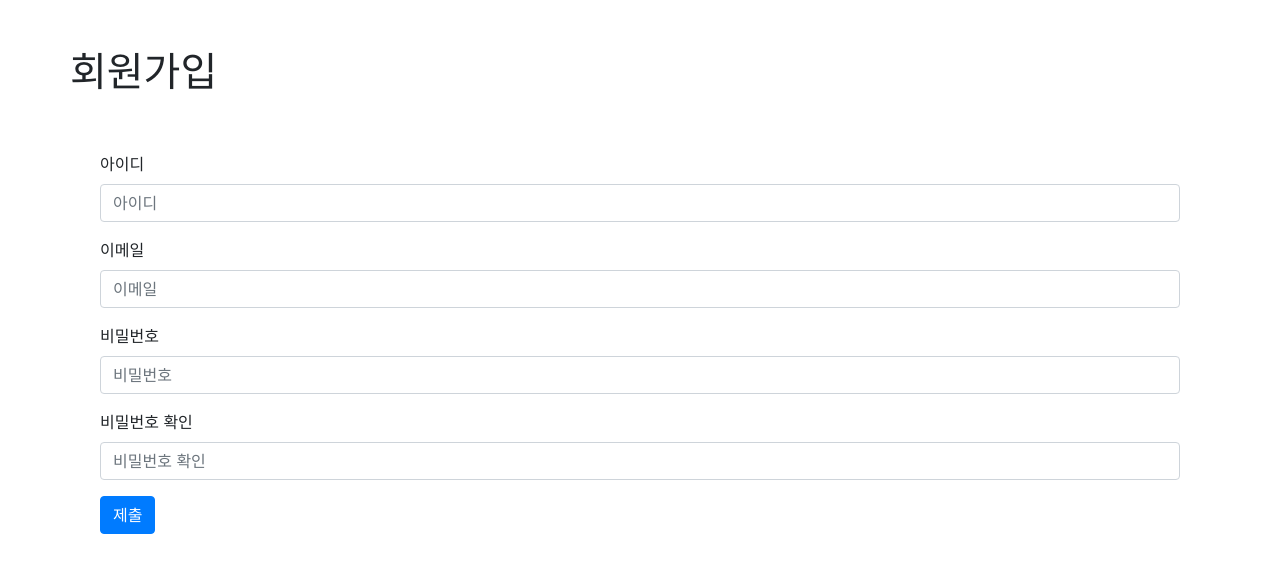
After one commit to won-hj/mon1tor, a Flask app: page /register in a window 1280 px wide. The commit adds this page. Shown: the top 573 px of the page. Run offline with Flask 3, Linux system fonts and the light colour scheme; some libraries are stand-ins or nearby versions.

Commit message:
fix:merge conflict resolve

```diff
--- a/app.py
+++ b/app.py
@@ -1,15 +1,69 @@
-from flask import Flask, render_template, request
+from flask import Flask, render_template, request, redirect, session, flash
+from flask_sqlalchemy import SQLAlchemy
+from Models import db
+from Models import User
+from form import RegisterForm, LoginForm
+from flask_wtf.csrf import CSRFProtect
 from crawling import naver_crawling
-
+import os
 app = Flask(__name__)
-
+app.config['SECRET_KEY'] = 'your-secret-key'
 @app.route('/')
 def index():
     return render_template('index.html')
+@app.route('/register', methods=['GET','POST']) #GET(정보보기), POST(정보수정) 메서드 허용
+def register():
+    form = RegisterForm()
+    if form.validate_on_submit(): #내용 채우지 않은 항목이 있는지까지 체크
+        userid = form.data.get('userid')
+        email = form.data.get('email')
+        password = form.data.get('password')
 
-@app.route('/login')
+        usertable = User(userid, email, password)
+
+        db.session.add(usertable) #DB저장
+        db.session.commit() #변동사항 반영
+
+        return "회원가입 성공"
+    return render_template('register.html', form=form)
+
+@app.route('/login', methods=['GET', 'POST'])
 def login():
-    return render_template('login.html')
+    form = LoginForm()
+    if form.validate_on_submit():
+        try:
+            userid = form.data.get('userid')
+            user = User.query.filter_by(userid=userid).first()  # 사용자 ID로 데이터베이스 검색
+
+            if not user:  # 사용자 정보가 데이터베이스에 없는 경우
+                flash('No user found with this userid')
+                return redirect('/login')
+
+            session['userid'] = userid
+            return redirect('/')
+        except ValueError:
+            return redirect('/login')  # ValueError 발생 시 로그인 페이지로 리다이렉트
+    return render_template('login.html', form=form)
+
+@app.route('/logout', methods=['GET'])
+def logout():
+    session.pop('userid', None)
+    return redirect('/')
+
+if __name__ == "__main__":
+    #데이터베이스---------
+    basedir = os.path.abspath(os.path.dirname(__file__)) #현재 파일이 있는 디렉토리 절대 경로
+    dbfile = os.path.join(basedir, 'db.sqlite') #데이터베이스 파일을 만든다
+
+    app.config['SQLALCHEMY_DATABASE_URI'] = 'sqlite:///' + dbfile
+    app.config['SQLALCHEMY_COMMIT_ON_TEARDOWN'] = True #커밋=DB반영
+    app.config['SQLALCHEMY_TRACK_MODIFICATIONS'] = False #추가 메모리를 사용하므로 꺼둔다
+
+#    db = SQLAlchemy() #SQLAlchemy를 사용해 데이터베이스 저장
+    db.init_app(app) #app설정값 초기화
+    db.app = app #Models.py에서 db를 가져와서 db.app에 app을 명시적으로 넣는다
+    with app.app_context():
+        db.create_all() #db 생성
 
 @app.route('/past_graph1')
 def past_graph1():
@@ -35,4 +89,4 @@ def prediction():
 
 
 if __name__ == "__main__":
-    app.run()
+    app.run(debug=True)
--- a/templates/login.html
+++ b/templates/login.html
@@ -8,7 +8,7 @@
         <script src="https://cdn.jsdelivr.net/npm/popper.js@1.16.0/dist/umd/popper.min.js" integrity="sha384-Q6E9RHvbIyZFJoft+2mJbHaEWldlvI9IOYy5n3zV9zzTtmI3UksdQRVvoxMfooAo" crossorigin="anonymous"></script>
         <script src="https://stackpath.bootstrapcdn.com/bootstrap/4.4.1/js/bootstrap.min.js" integrity="sha384-wfSDF2E50Y2D1uUdj0O3uMBJnjuUD4Ih7YwaYd1iqfktj0Uod8GCExl3Og8ifwB6" crossorigin="anonymous"></script>
     </head>
-<body>
+<body class="sb-nav-fixed aboutfont">
     <div class = "container">
         <div class="row mt-5">
             <h1>Login</h1>
--- /dev/null
+++ b/templates/register.html
@@ -0,0 +1,41 @@
+<!DOCTYPE html>
+<html lang="en">
+    <head>
+        <meta charset='utf-8' />
+        <meta name='viewport' content='width=device-width, initial-scale=1, shrink-to-fit=no' />
+        <link rel="stylesheet" href="https://stackpath.bootstrapcdn.com/bootstrap/4.4.1/css/bootstrap.min.css" integrity="sha384-Vkoo8x4CGsO3+Hhxv8T/Q5PaXtkKtu6ug5TOeNV6gBiFeWPGFN9MuhOf23Q9Ifjh" crossorigin="anonymous">
+        <script src="https://code.jquery.com/jquery-3.4.1.slim.min.js" integrity="sha384-J6qa4849blE2+poT4WnyKhv5vZF5SrPo0iEjwBvKU7imGFAV0wwj1yYfoRSJoZ+n" crossorigin="anonymous"></script>
+        <script src="https://cdn.jsdelivr.net/npm/popper.js@1.16.0/dist/umd/popper.min.js" integrity="sha384-Q6E9RHvbIyZFJoft+2mJbHaEWldlvI9IOYy5n3zV9zzTtmI3UksdQRVvoxMfooAo" crossorigin="anonymous"></script>
+        <script src="https://stackpath.bootstrapcdn.com/bootstrap/4.4.1/js/bootstrap.min.js" integrity="sha384-wfSDF2E50Y2D1uUdj0O3uMBJnjuUD4Ih7YwaYd1iqfktj0Uod8GCExl3Og8ifwB6" crossorigin="anonymous"></script>
+    </head>
+<body class="sb-nav-fixed aboutfont">
+    <div class = "container">
+        <div class="row mt-5">
+            <h1>회원가입</h1>
+        </div>
+
+        <div class="col-12">
+            <br><br>
+            <form method="POST" action=".">
+                <div class="form-group">
+                    <label for="userid">아이디</label>
+                    <input type="text" class="form-control" id="userid" placeholder="아이디" name="userid"/>
+                </div>
+                <div class="form-group">
+                    <label for="email">이메일</label>
+                    <input type="email" class="form-control" id="email" placeholder="이메일" name="email"/>
+                </div>
+                <div class="form-group">
+                    <label for="password">비밀번호</label>
+                    <input type="password" class="form-control" id="password" placeholder="비밀번호" name="password"/>
+                </div>
+                <div class="form-group">
+                    <label for="re_password">비밀번호 확인</label>
+                    <input type="password" class="form-control" id="re_password" placeholder="비밀번호 확인" name="re_password"/>
+                </div>
+                <button type="submit" class="btn btn-primary">제출</button>
+            </form>
+        </div>
+        </div>
+</body>
+</html>
```
Also changed, not shown: templates/demo.html (deleted, +0 -26 lines), templates/example.html (deleted, +0 -19 lines).
